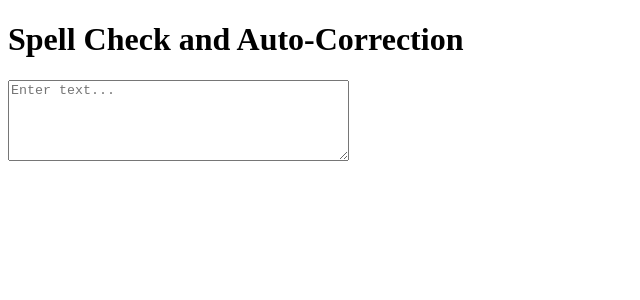
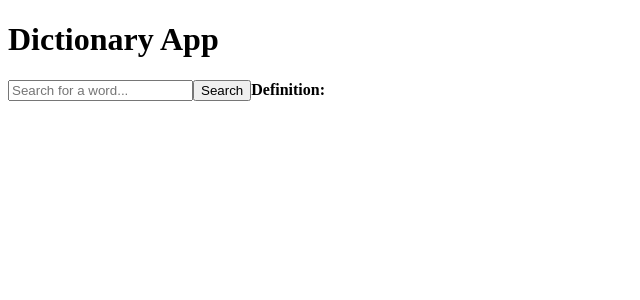
Before and after one commit to Abhishek0943/testCrio1, a React (Create React App) app: page / in a window 1280 px wide. Shown: the top 300 px of the page, without its empty margins (0-640 px from the left). Built offline with nearby package versions, Linux system fonts and the light colour scheme.

Commit message:
xspsadjfsadhjf j

```diff
--- a/src/App.js
+++ b/src/App.js
@@ -1,51 +1,43 @@
 import { useState } from "react";
+
 // import "./styles.css";
-const customDictionary = {
-  teh: "the",
-  wrok: "work",
-  fot: "for",
-  exampl: "example",
-};
+const dictionary = [
+  {
+    word: "React",
+    meaning: "A JavaScript library for building user interfaces.",
+  },
+
+  { word: "Component", meaning: "A reusable building block in React." },
+
+  { word: "State", meaning: "An object that stores data for a component." },
+];
 
 export default function App() {
-  const [inputText, setInputText] = useState("");
-  const [suggestedText, setSuggestedText] = useState("");
-
-  const handleInputChange = (e) => {
-    const text = e.target.value;
-    setInputText(text);
-
-    // Implement a basic spelling check and correction
-    const words = text.split(" ");
-    const correctedWords = words.map((word) => {
-      const correctedWord = customDictionary[word.toLowerCase()];
-      return correctedWord || word;
-    });
-
-    const correctedText = correctedWords.join(" ");
-
-    // Set the suggested text (first corrected word)
-    const firstCorrection = correctedWords.find(
-      (word, index) => word !== words[index]
+  const [input, setInput] = useState("");
+  const [def, setDef] = useState("");
+  function handleSearch() {
+    const res = dictionary.find(
+      (item) => item.word.toLowerCase() === input.toLowerCase()
     );
-    setSuggestedText(firstCorrection || "");
-  };
-
+    if (res?.meaning) {
+      setDef(res.meaning);
+    } else {
+      setDef("Word not found in the dictionary.");
+    }
+  }
   return (
     <div className="App">
-      <h1>Spell Check and Auto-Correction</h1>
-      <textarea
-        value={inputText}
-        onChange={handleInputChange}
-        placeholder="Enter text..."
-        rows={5}
-        cols={40}
+      <h1>Dictionary App</h1>
+      <input
+        type="text"
+        placeholder="Search for a word..."
+        onChange={(e) => setInput(e.target.value)}
       />
-      {suggestedText && (
-        <p>
-          Did you mean: <strong>{suggestedText}</strong>?
-        </p>
-      )}
+      <button onClick={handleSearch}>Search</button>
+
+      <b>Definition:</b>
+
+      <p>{def}</p>
     </div>
   );
 }
```
